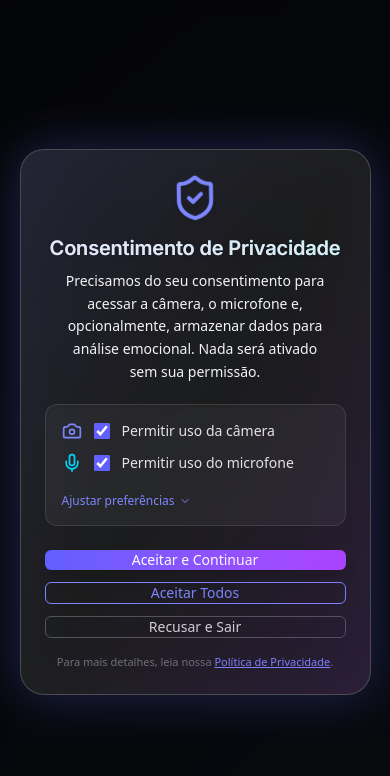
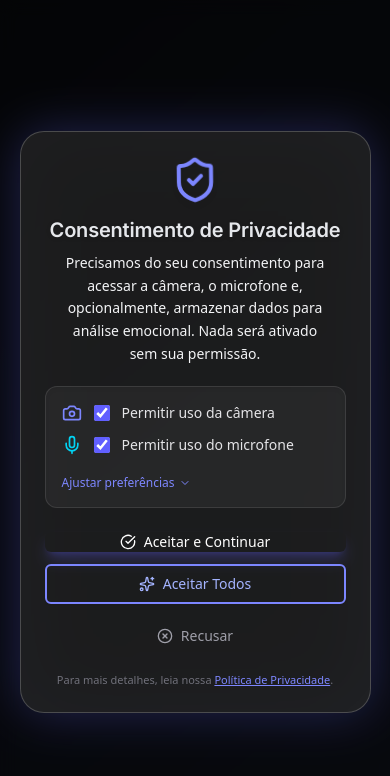
Before and after one commit to Peixotim/dashboard-interative, a Next.js app: page / in a window 390 px wide. Shown: the top 776 px of the page. Built offline with nearby package versions, Linux system fonts and the light colour scheme; no server answers.

Commit message:
Feat: Ajusta o ConsetGate todo e deixa ele mais bonito e os botoes mais responsivos

```diff
--- a/src/components/ConsentGate.tsx
+++ b/src/components/ConsentGate.tsx
@@ -1,7 +1,7 @@
 "use client";
 import { useState, useEffect } from "react";
 import { motion, AnimatePresence } from "framer-motion";
-import { ShieldCheck, Camera, Mic, Fingerprint, Database, ChevronDown, ChevronUp } from "lucide-react";
+import { ShieldCheck, Camera, Mic, Fingerprint, Database, ChevronDown, ChevronUp, CheckCircle, Sparkles, XCircle } from "lucide-react";
 import { Button } from "@/components/ui/button";
 
 const defaultPrefs = {
@@ -17,13 +17,29 @@ export function ConsentGate({ onAccept }: { onAccept: (prefs: typeof defaultPref
   const [expanded, setExpanded] = useState(false);
 
 useEffect(() => {
-    const stored = typeof window !== "undefined" && localStorage.getItem("emotion_consent");
+    if (typeof window === "undefined") return;
+    try {
+      const stored = localStorage.getItem("emotion_consent");
       if (stored) {
-      setShowModal(false);
-      onAccept(JSON.parse(stored));
+        const parsed = JSON.parse(stored) as typeof defaultPrefs;
+        if (
+          typeof parsed === "object" &&
+          parsed !== null &&
+          "camera" in parsed &&
+          "mic" in parsed &&
+          "bio" in parsed &&
+          "storage" in parsed
+        ) {
+
+          onAccept(parsed);
+        } else {
+          console.warn("Stored consent has unexpected shape, ignoring");
         }
-  }, []);
-
+      }
+    } catch (err) {
+      console.warn("Failed to read/parse stored consent", err);
+    }
+  }, [onAccept]);
   function handleAccept() {
     localStorage.setItem("emotion_consent", JSON.stringify(prefs));
     setShowModal(false);
@@ -61,7 +77,7 @@ export function ConsentGate({ onAccept }: { onAccept: (prefs: typeof defaultPref
             className="relative w-[90%] max-w-lg p-6 bg-white/10 dark:bg-zinc-900/50 border border-white/20 dark:border-zinc-700/60 rounded-3xl shadow-[0_0_50px_rgba(99,102,241,0.3)] backdrop-blur-2xl overflow-hidden"
           >
             {/* Glow decorativo */}
-            <div className="absolute inset-0 bg-gradient-to-br from-indigo-500/10 via-transparent to-purple-600/10 pointer-events-none" />
+            <div className="absolute inset-0 bg-gradient from-indigo-500/10 via-transparent to-purple-600/10 pointer-events-none" />
 
             {/* Cabeçalho */}
             <div className="flex flex-col items-center text-center relative z-10">
@@ -73,7 +89,7 @@ export function ConsentGate({ onAccept }: { onAccept: (prefs: typeof defaultPref
               </motion.div>
 
               <motion.h2
-                className="text-xl sm:text-2xl font-bold mt-3 bg-gradient-to-r from-indigo-400 to-cyan-400 bg-clip-text text-transparent drop-shadow"
+                className="text-xl sm:text-2xl font-bold mt-3 bg-gradient to-br from-indigo-400 to-cyan-400 bg-clip-text text-transparent drop-shadow"
                 initial={{ opacity: 0, y: 10 }}
                 animate={{ opacity: 1, y: 0 }}
                 transition={{ delay: 0.2 }}
@@ -162,36 +178,47 @@ export function ConsentGate({ onAccept }: { onAccept: (prefs: typeof defaultPref
             </motion.div>
 
             {/* Botões */}
+{/* Botões */}
 <motion.div
   initial={{ opacity: 0, y: 10 }}
   animate={{ opacity: 1, y: 0 }}
   transition={{ delay: 0.4 }}
-              className="mt-6 flex flex-col md:flex-row gap-3 z-10"
+  className="mt-6 flex flex-col sm:flex-row gap-3 z-10 items-center"
 >
+
   <Button
-                className="flex-1 bg-gradient-to-r from-indigo-500 to-purple-500 text-white shadow-lg hover:shadow-indigo-500/30 transition-all hover:scale-[1.03]"
+    className="w-full sm:w-auto flex-1 bg-gradient from-indigo-500 to-purple-600 text-white shadow-lg shadow-indigo-500/30
+               hover:shadow-xl hover:shadow-indigo-500/40 transition-all duration-300
+               hover:scale-[1.03] active:scale-[0.98] group flex items-center gap-2"
     size="lg"
     onClick={handleAccept}
   >
+    <CheckCircle className="h-5 w-5 transition-transform group-hover:rotate-12" />
     Aceitar e Continuar
   </Button>
 
+
   <Button
-                className="flex-1 bg-transparent border border-indigo-400 text-indigo-400 hover:bg-indigo-500/10 hover:text-white hover:border-indigo-300 transition-all"
+    className="w-full sm:w-auto bg-transparent border-2 border-indigo-400 text-indigo-300
+               hover:bg-indigo-500/20 hover:text-white hover:border-indigo-300 transition-all duration-300
+               active:scale-[0.98] group flex items-center gap-2"
     variant="outline"
     size="lg"
     onClick={acceptAll}
   >
+    <Sparkles className="h-5 w-5 transition-transform group-hover:scale-125 group-hover:text-yellow-300" />
     Aceitar Todos
   </Button>
 
   <Button
-                className="flex-1 border border-zinc-600 text-zinc-300 hover:bg-zinc-800 hover:text-white transition-all"
-                variant="destructive"
+    className="w-full sm:w-auto text-zinc-400 hover:text-red-400 hover:bg-red-500/10 transition-all duration-300
+               active:scale-[0.98] group flex items-center gap-2 px-3"
+    variant="ghost"
     size="lg"
     onClick={handleRefuse}
   >
-                Recusar e Sair
+    <XCircle className="h-5 w-5" />
+    Recusar
   </Button>
 </motion.div>
 
--- a/src/components/TimelineChart.tsx
+++ b/src/components/TimelineChart.tsx
@@ -6,9 +6,9 @@ import { Card } from "@/components/ui/card";
 import { Select, SelectContent, SelectItem, SelectTrigger, SelectValue } from "@/components/ui/select";
 
 const ranges = [
-  { value: "30", label: "Últimos 30 pontos" },
-  { value: "12", label: "Últimos 12 pontos" },
-  { value: "6", label: "Últimos 6 pontos" },
+  { value: "30", label: "Últimos 1:30" },
+  { value: "12", label: "Últimos 1:00" },
+  { value: "6", label: "Últimos 0:30" },
 ];
 
 export function TimelineChart({ data }: { data: EmotionData[] }) {
@@ -23,10 +23,10 @@ export function TimelineChart({ data }: { data: EmotionData[] }) {
           <span className="text-xs text-zinc-500 dark:text-zinc-400">Em tempo real</span>
         </div>
         <Select value={range} onValueChange={setRange}>
-          <SelectTrigger className="w-[128px] rounded-lg py-1 text-sm border-zinc-400">
+          <SelectTrigger className="w-42 rounded-lg py-1 text-sm border-zinc-400">
             <SelectValue placeholder="Selecione o range" />
           </SelectTrigger>
-          <SelectContent className="rounded-xl bg-bg-0 dark:bg-zinc-900 border-zinc-200 dark:border-zinc-700 shadow-md">
+          <SelectContent className="rounded-xl bg-bg-0  dark:bg-zinc-900 border-zinc-200 dark:border-zinc-700 shadow-md text-white">
             {ranges.map(r => (
               <SelectItem key={r.value} value={r.value} className="rounded-lg text-sm">{r.label}</SelectItem>
             ))}
```
Lines whose indentation alone changed are shown as unchanged.
